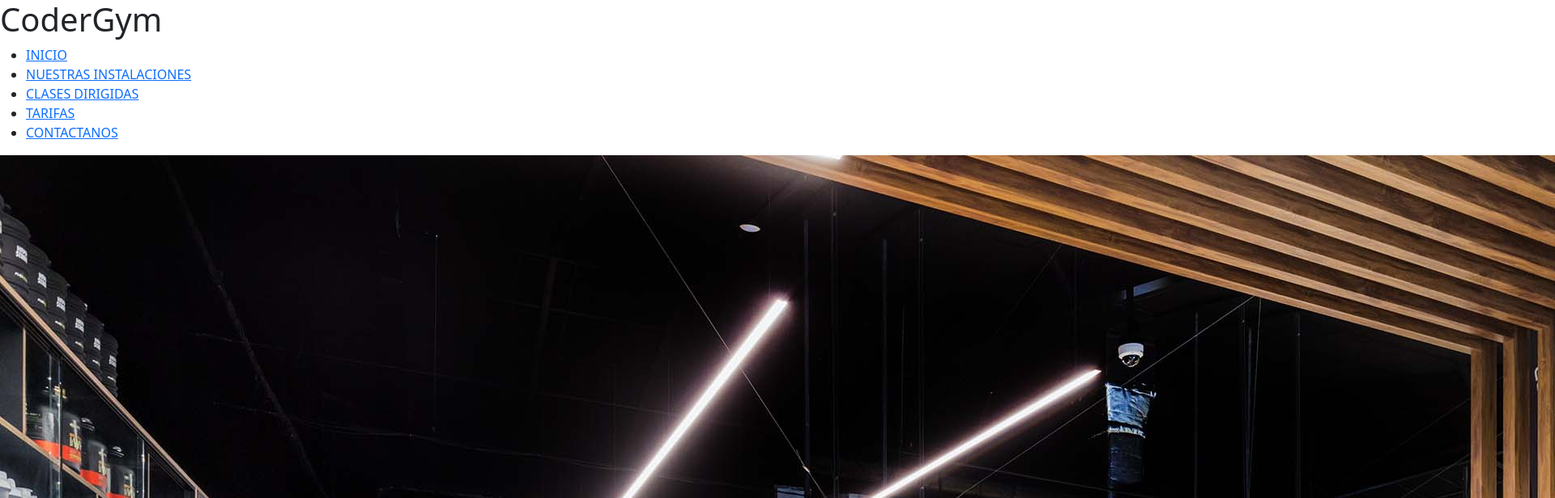
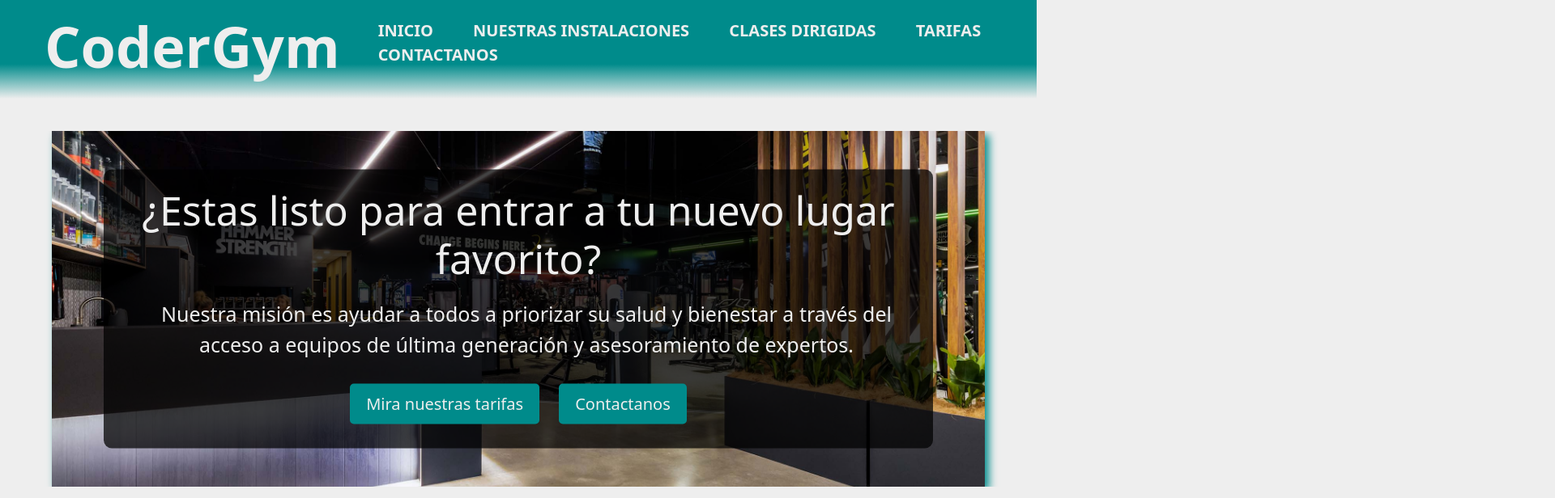
Before and after one commit to juangodoygrando/CODERGYM, a website: page index.html in a window 1280 px wide. Shown: the top 616 px of the page at 81% size, 1920 px wide, since content can reach past the window. Drawn offline with nearby package versions, Linux system fonts and the light colour scheme; files that its build step writes are made by us from their sources; the site is published under a folder, as on GitHub Pages, so addresses that start at the root find nothing.

Commit message:
Avances 07/10/2024 v1

```diff
--- a/index.html
+++ b/index.html
@@ -15,7 +15,7 @@
 
     <title>CoderGym</title>
 
-    <link rel="stylesheet" href="/css/main.css" />
+    <link rel="stylesheet" href="./css/main.css" />
 
 
 
@@ -27,7 +27,7 @@
 
 
   </head>
-  <link rel="shortcut icon" href="Imagenes/Logofavicom.ico.jpg" />
+  <link rel="shortcut icon" href="./Imagenes/Logofavicom.ico.jpg" />
 
   <body>
     <header>
@@ -37,8 +37,8 @@
       </div>
       <nav>
         <ul class="lista">
-          <li class="listaA"><a href="index.html">INICIO</a></li>
-          <li class="listaA"><a href="html/Instalaciones.html">NUESTRAS INSTALACIONES</a></li>
+          <li class="listaA"><a href="./index.html">INICIO</a></li>
+          <li class="listaA"><a href="./i">NUESTRAS INSTALACIONES</a></li>
           <li class="listaA"><a href="html/ClasesDirigidas.html">CLASES DIRIGIDAS</a></li>
           <li class="listaA"><a href="html/tarifas.html">TARIFAS</a></li>
           <li class="listaA"><a href="html/Contactanos.html">CONTACTANOS</a></li>
```
Also changed, not shown: html/ClasesDirigidas.html (+1 -1 lines).
